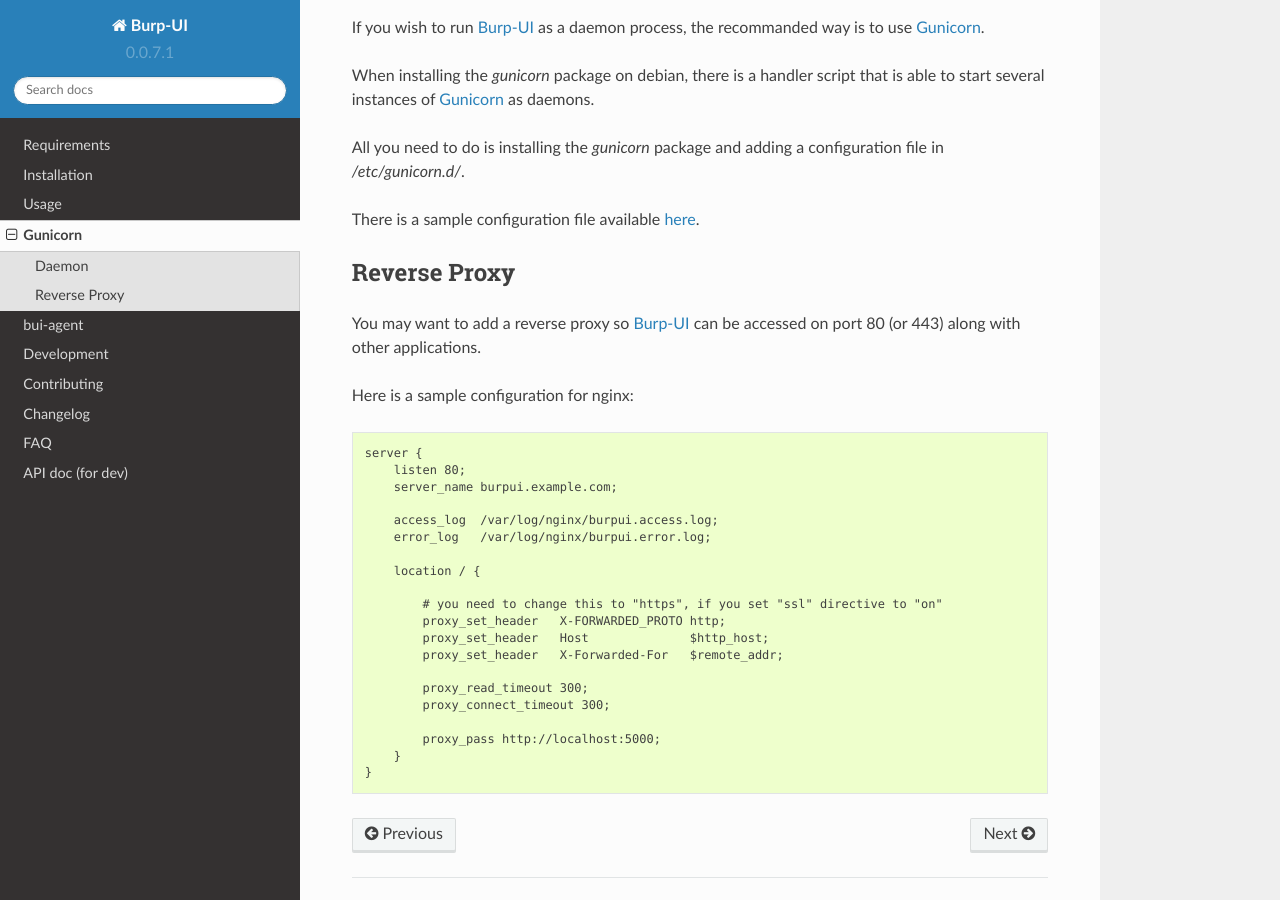
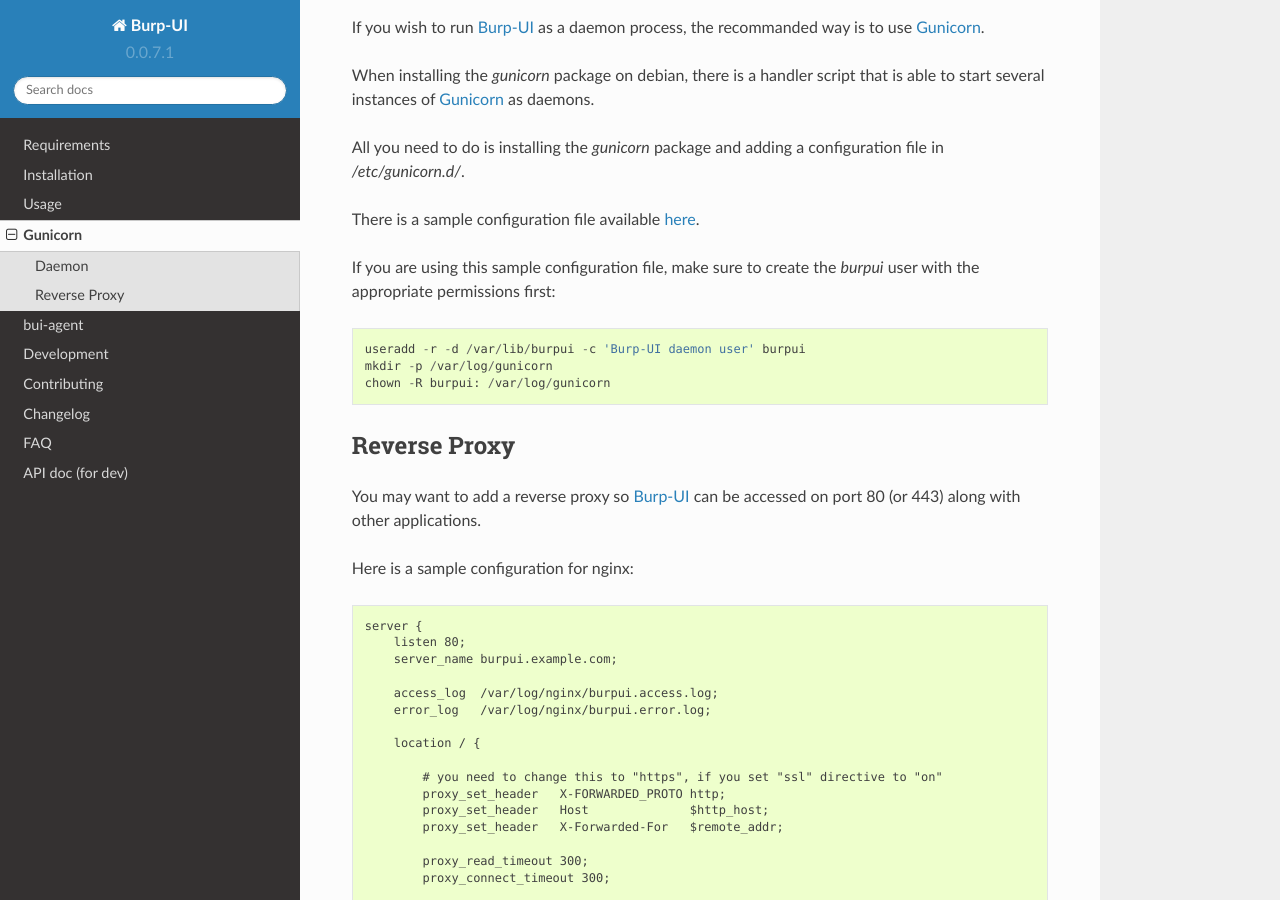
Before and after one commit to ziirish/burp-ui, a Sphinx documentation site: the page built from docs/gunicorn.rst, in a window 1280 px wide and 900 px high, scrolled down 736 px. Built offline with Sphinx 7.4.7 and the Read the Docs theme 2.0.0, drawn with Linux system fonts in a browser that asks for light colours.

Commit message:
fix: gunicorn documentation

```diff
--- a/docs/gunicorn.rst
+++ b/docs/gunicorn.rst
@@ -43,6 +43,15 @@
 There is a sample configuration file available
 `here <https://git.ziirish.me/ziirish/burp-ui/blob/master/contrib/gunicorn.d/burp-ui>`__.
 
+If you are using this sample configuration file, make sure to create the
+*burpui* user with the appropriate permissions first:
+
+::
+
+    useradd -r -d /var/lib/burpui -c 'Burp-UI daemon user' burpui
+    mkdir -p /var/log/gunicorn
+    chown -R burpui: /var/log/gunicorn
+
 
 Reverse Proxy
 -------------
```
